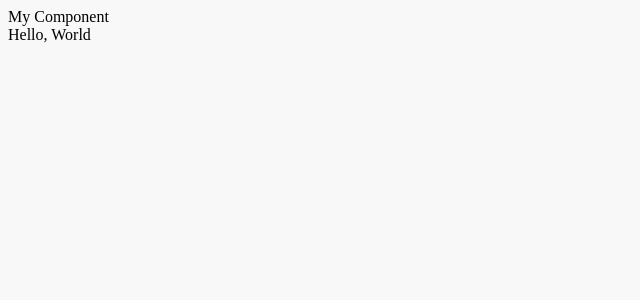
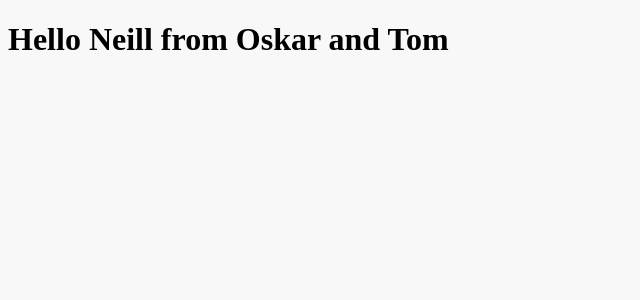
Before and after one commit to TomOwen93/C7R8-tv-shows, a React (Vite) app: page / in a window 1280 px wide. Shown: the top 300 px of the page, without its empty margins (0-640 px from the left). Built offline with nearby package versions, Linux system fonts and the light colour scheme.

Commit message:
initial deploy

```diff
--- a/src/components/App.tsx
+++ b/src/components/App.tsx
@@ -1,13 +1,9 @@
-import { MyComponent } from "./MyComponent";
 import "./App.css";
-import { greet } from "../greet";
 
 function App() {
     return (
         <div className="App">
-            <MyComponent />
-
-            {greet("World")}
+            <h1>Hello Neill from Oskar and Tom</h1>
         </div>
     );
 }
```
